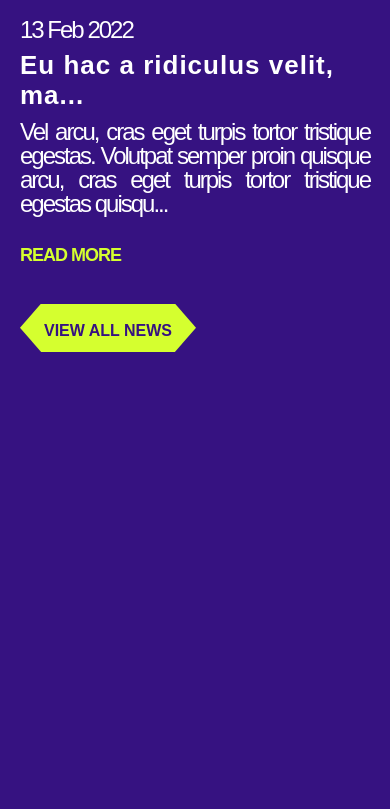
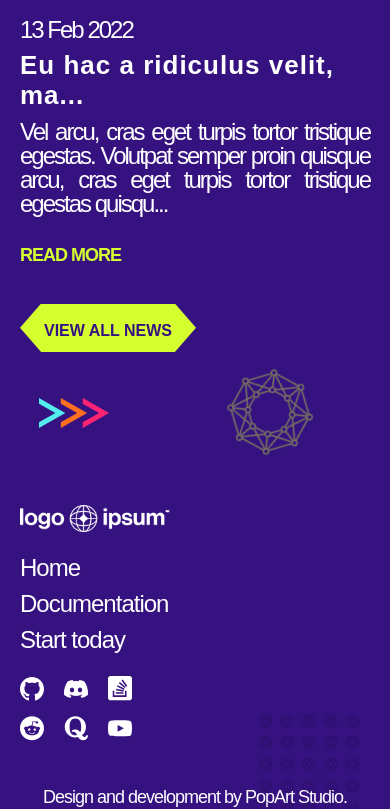
Before and after one commit to DanielCikora/popart-studio-task, a website: page index.html in a window 390 px wide. Shown: the part 10543-11352 px from the top of the page. Before the commit the page ends 10995 px from the top, so only its background shows below. Drawn offline with nearby package versions, Linux system fonts and the light colour scheme; files that its build step writes are made by us from their sources; a web font is replaced by a local one.

Commit message:
Footer - Done, Responsive Done.

```diff
--- a/index.html
+++ b/index.html
@@ -66,7 +66,7 @@
     <aside class="sidebar">
       <ul class="sidebar__list">
         <li class="sidebar__list-item">
-          <a class="sidebar__social-icon" href="#">
+          <a class="sidebar__social-icon" href="#" aria-label="github">
             <img
               class="image sidebar__social-image"
               src="src/assets/icons/github-icon.svg"
@@ -75,7 +75,7 @@
           </a>
         </li>
         <li class="sidebar__list-item">
-          <a class="sidebar__social-icon" href="#">
+          <a class="sidebar__social-icon" href="#" aria-label="discord">
             <img
               class="image sidebar__social-image"
               src="src/assets/icons/discord-icon.svg"
@@ -84,7 +84,7 @@
           </a>
         </li>
         <li class="sidebar__list-item">
-          <a class="sidebar__social-icon" href="#">
+          <a class="sidebar__social-icon" href="#" aria-label="stackoverflow">
             <img
               class="image sidebar__social-image"
               src="src/assets/icons/stackoverflow-icon.svg"
@@ -93,7 +93,7 @@
           </a>
         </li>
         <li class="sidebar__list-item">
-          <a class="sidebar__social-icon" href="#">
+          <a class="sidebar__social-icon" href="#" aria-label="reddit">
             <img
               class="image sidebar__social-image"
               src="src/assets/icons/reddit-icon.svg"
@@ -102,7 +102,7 @@
           </a>
         </li>
         <li class="sidebar__list-item">
-          <a class="sidebar__social-icon" href="#"
+          <a class="sidebar__social-icon" href="#" aria-label="quora"
             ><img
               class="image sidebar__social-image"
               src="src/assets/icons/quora-icon.svg"
@@ -110,7 +110,7 @@
           /></a>
         </li>
         <li class="sidebar__list-item">
-          <a class="sidebar__social-icon" href="#"
+          <a class="sidebar__social-icon" href="#" aria-label="youtube"
             ><img
               class="image sidebar__social-image"
               src="src/assets/icons/youtube-icon.svg"
@@ -633,8 +633,110 @@
           </div>
           <a class="cta news__cta" href="#">view all news</a>
         </div>
+        <img
+          class="image octagone news__icon news__icon-octagone"
+          src="src/assets/icons/octagone-icon.svg"
+          alt="octagone-icon"
+        />
+        <img
+          class="image colored-arrow news__icon news__icon-arrow-bot"
+          src="src/assets/icons/colored-arrows-icon.svg"
+          alt="colored-arrows-icon"
+        />
       </section>
     </main>
-    <footer class="footer"></footer>
+    <footer class="footer">
+      <img
+        class="footer__icon"
+        src="src/assets/icons/dots-black-large.svg"
+        alt="dots-black-large"
+      />
+      <div class="wrapper wrapper--footer">
+        <div class="footer__content">
+          <div class="footer__content-top">
+            <a class="footer__logo" href="#"
+              ><img
+                class="image footer__logo-image"
+                src="src/assets/images/logo-image.png"
+                alt="logo"
+            /></a>
+            <div class="footer__links-content">
+              <ul class="footer__links-list">
+                <li class="footer__link-item">
+                  <a class="link footer__link" href="#">Home</a>
+                </li>
+                <li class="footer__link-item">
+                  <a class="link footer__link" href="#">Documentation</a>
+                </li>
+                <li class="footer__link-item">
+                  <a class="link footer__link" href="#">Start today</a>
+                </li>
+              </ul>
+              <ul class="footer__socials-list">
+                <li class="footer__social-item">
+                  <a class="footer__social-link" href="#" aria-label="github">
+                    <img
+                      class="footer__social-link-image"
+                      src="src/assets/icons/github-icon.svg"
+                      alt="github-icon"
+                    />
+                  </a>
+                </li>
+                <li class="footer__social-item">
+                  <a class="footer__social-link" href="#" aria-label="discord"
+                    ><img
+                      class="footer__social-link-image"
+                      src="src/assets/icons/discord-icon.svg"
+                      alt="discord-icon"
+                  /></a>
+                </li>
+                <li class="footer__social-item">
+                  <a
+                    class="footer__social-link"
+                    href="#"
+                    aria-label="stackoverflow"
+                  >
+                    <img
+                      class="footer__social-link-image"
+                      src="src/assets/icons/stackoverflow-icon.svg"
+                      alt="stackoverflow-icon"
+                    />
+                  </a>
+                </li>
+                <li class="footer__social-item">
+                  <a class="footer__social-link" href="#" aria-label="reddit"
+                    ><img
+                      class="footer__social-link-image"
+                      src="src/assets/icons/reddit-icon.svg"
+                      alt="reddit-icon"
+                  /></a>
+                </li>
+                <li class="footer__social-item">
+                  <a class="footer__social-link" href="#" aria-label="quora"
+                    ><img
+                      class="footer__social-link-image"
+                      src="src/assets/icons/quora-icon.svg"
+                      alt="quora-icon"
+                  /></a>
+                </li>
+                <li class="footer__social-item">
+                  <a class="footer__social-link" href="#" aria-label="youtube"
+                    ><img
+                      class="footer__social-link-image"
+                      src="src/assets/icons/youtube-icon.svg"
+                      alt="youtube-icon"
+                  /></a>
+                </li>
+              </ul>
+            </div>
+          </div>
+          <div class="footer__content-bot">
+            <p class="paragraph footer__bot-paragraph">
+              Design and development by PopArt Studio.
+            </p>
+          </div>
+        </div>
+      </div>
+    </footer>
   </body>
 </html>
--- a/src/scss/main.scss
+++ b/src/scss/main.scss
@@ -18,3 +18,4 @@
 @use "partials/joinus-section";
 @use "partials/video-section";
 @use "partials/news";
+@use "partials/footer";
--- /dev/null
+++ b/src/scss/partials/_footer.scss
@@ -0,0 +1,142 @@
+@use "mediaQueries";
+@use "mixins";
+@use "variables";
+.footer {
+  padding: 53px 0 0px;
+  position: relative;
+}
+.footer__links-content {
+  display: flex;
+}
+.footer__content-top {
+  display: flex;
+  width: 100%;
+  padding-bottom: 122px;
+}
+.footer__content-bot {
+  padding-bottom: 16px;
+}
+.footer__logo {
+  display: block;
+  width: 100%;
+  max-width: 280px;
+  margin-right: 115px;
+}
+.footer__logo-image {
+  width: 100%;
+}
+.footer__links-list {
+  list-style: none;
+  display: flex;
+  flex-direction: column;
+  row-gap: 16px;
+  margin-right: 120px;
+}
+.footer__link {
+  width: fit-content;
+  &:hover {
+    box-shadow: inset 150px 0 0 0 variables.$neonGreen;
+  }
+}
+.footer__socials-list {
+  list-style: none;
+  display: grid;
+  align-items: center;
+  padding: 0;
+  grid-template-columns: repeat(2, minmax(0, 1fr));
+  gap: 0 20px;
+}
+.footer__icon {
+  display: block;
+  position: absolute;
+  bottom: 0;
+  right: 14%;
+  max-width: 350px;
+  max-height: 350px;
+  width: 100%;
+  height: auto;
+}
+.footer__social-link-image {
+  @include mixins.transitionStandardTime;
+  max-height: 18px;
+  max-width: 18px;
+}
+.footer__social-link {
+  &:hover {
+    .footer__social-link-image {
+      transform: scale(1.5);
+    }
+  }
+}
+.footer__bot-paragraph {
+  text-align: center;
+  font-size: 28px;
+}
+@include mediaQueries.CustomMediumLarge {
+  .footer__icon {
+    max-height: 100px;
+    max-width: 100px;
+    right: 8%;
+  }
+}
+@include mediaQueries.Laptop {
+  .footer__logo {
+    margin: 0 0 20px 0;
+  }
+  .footer__links-content {
+    justify-content: center;
+    gap: 100px;
+  }
+  .footer__content-top {
+    flex-direction: column;
+    padding-bottom: 40px;
+  }
+  .footer__links-list {
+    margin: 0 0 20px 0;
+    padding: 0;
+    row-gap: 4px;
+  }
+  .footer__link {
+    font-size: 24px;
+  }
+  .footer__socials-list {
+    row-gap: 20px;
+    column-gap: 40px;
+  }
+  .footer__social-link-image {
+    max-width: 50px;
+    max-height: 50px;
+  }
+  .footer__bot-paragraph {
+    font-size: 22px;
+  }
+  .footer__content-bot {
+    padding-bottom: 0;
+  }
+}
+@include mediaQueries.Tablet {
+  .footer__links-content {
+    flex-direction: column;
+    gap: 0;
+  }
+  .footer__socials-list {
+    column-gap: 60px;
+    row-gap: 10px;
+    width: fit-content;
+  }
+  .footer__bot-paragraph {
+    font-size: 18px;
+  }
+  .footer__icon {
+    opacity: 0.4;
+  }
+}
+@include mediaQueries.MobileL {
+  .footer__logo {
+    max-width: 150px;
+  }
+  .footer__socials-list {
+    grid-template-columns: repeat(3, minmax(0, 1fr));
+    column-gap: 20px;
+  }
+}
--- a/src/scss/partials/_news.scss
+++ b/src/scss/partials/_news.scss
@@ -64,10 +64,28 @@
 .news__cta {
   padding: 18px 24px 12px;
 }
+.news__icon-octagone {
+  width: fit-content;
+  max-height: 100px;
+  z-index: -1;
+  bottom: 9px;
+  left: 121px;
+}
+.news__icon-arrow-bot {
+  right: 20.2%;
+  bottom: 2%;
+}
 // Media Queries
 @include mediaQueries.CustomMediumLarge {
   .news__icon--dots {
     top: 0;
+  }
+  .news__icon-octagone {
+    opacity: 0.4;
+    bottom: 0;
+    left: auto;
+    right: 80px;
+    animation: spinAround 8s ease-in-out infinite;
   }
 }
 @include mediaQueries.Laptop {
@@ -76,6 +94,9 @@
   }
   .news__icon--arrow {
     display: none;
+  }
+  .news__icon-octagone {
+    max-height: 80px;
   }
 }
 @include mediaQueries.Tablet {
@@ -91,6 +112,9 @@
     text-align: left;
     line-height: 30px;
   }
+  .news__icon-arrow-bot {
+    left: 10%;
+  }
 }
 @include mediaQueries.MobileL {
   .news__card-title {
```
